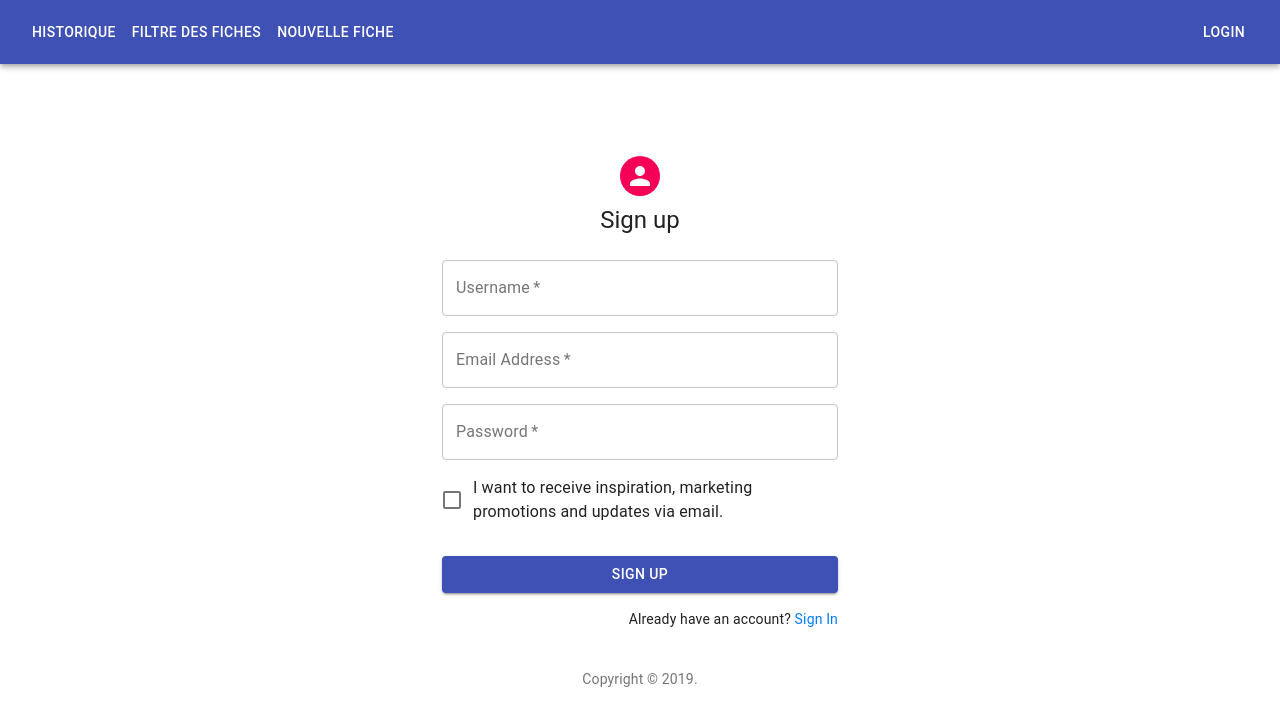
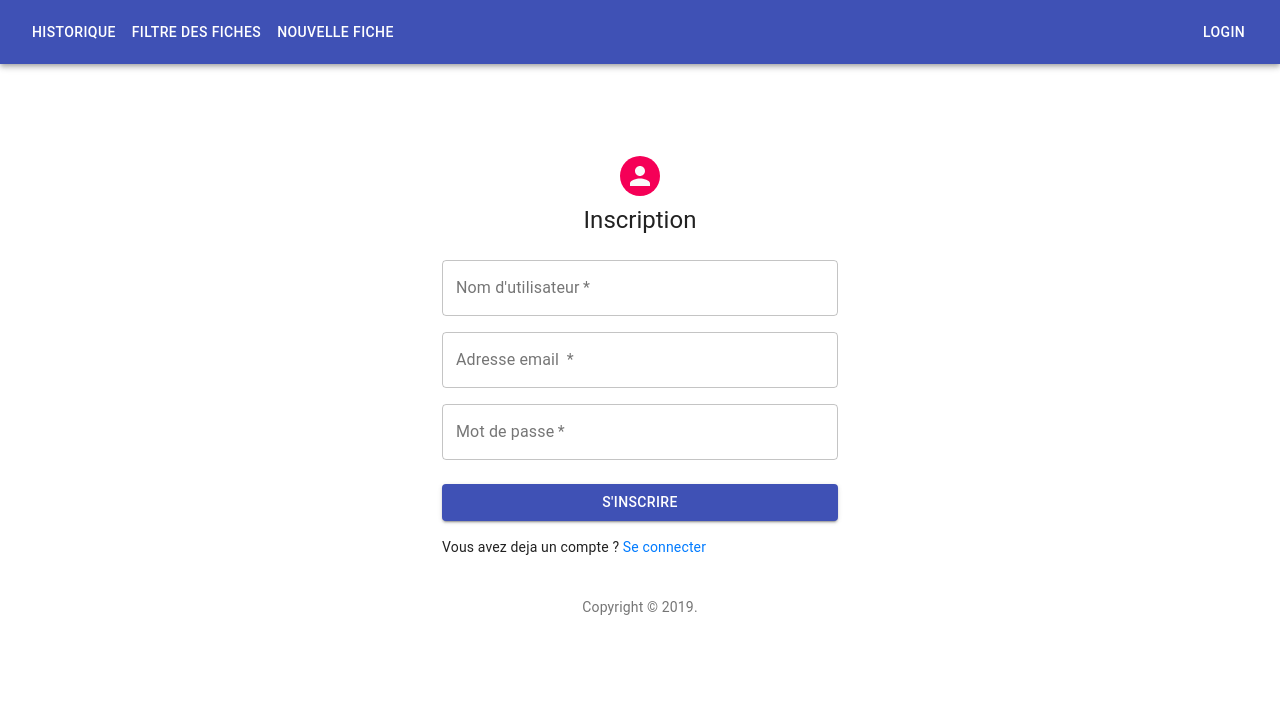
Before and after one commit to Eduser-vivo/fiche-app-reactjs, a React (Create React App) app: page /signup in a window 1280 px wide. Shown: the top 726 px of the page. Built offline with nearby package versions, Linux system fonts and the light colour scheme.

Commit message:
avant l'authentification complete

```diff
--- a/src/App.js
+++ b/src/App.js
@@ -31,7 +31,7 @@ class App extends React.Component {
       <AuthContext.Provider value={{authTokens:this.state.authTokens, setAuthTokens: setTokens}} >
         <BrowserRouter>
           <div>
-            <TopBar/>
+            <TopBar />
             <Switch>
               <Route path="/login" component={Login} />
               <Route path="/signup" component={Signup} />
--- a/src/components/PrivateRoute.js
+++ b/src/components/PrivateRoute.js
@@ -4,15 +4,15 @@ import { useAuth } from './../auth/auth';
 
 
 function PrivateRoute ({ component: Component, ...rest }){
-    const isAuthenticated = useAuth();
+    const { authTokens } = useAuth();
     return(
         <Route
              {...rest}
              render={props =>
-                isAuthenticated ? (
+                authTokens ? (
             <Component {...props} />
             ):(
-            <Redirect to="/login" />
+            <Redirect to={{ pathname:"/login", state: {referer: props.location} }} />
             )
         }
      />
--- a/src/components/login.js
+++ b/src/components/login.js
@@ -51,6 +51,7 @@ export default function Login(props) {
     const [userName, setUserName] = useState("");
     const [password, setPassword] = useState("");
     const { setAuthTokens } = useAuth();
+    const referer = props.location.state.referer || '/';
 
 
     function postLogin() {
@@ -58,9 +59,10 @@ export default function Login(props) {
         axios.post(url, { username:userName, password:password })
             .then(response =>{
                 if(response.status === 200){
-                    setAuthTokens(response.data);
+                    const token = response["data"];
+                    setAuthTokens(token);
                     setLoggedIn(true);
-                    console.log(response["data"]);
+                    console.log(token);
 
                 }else{
                     setIsError(true);
@@ -70,7 +72,7 @@ export default function Login(props) {
     }
 
     if(isLoggedIn){
-        return <Redirect to="/" />;
+        return <Redirect to={referer} />;
     }
 
     function handleSubmit(e) {
@@ -85,7 +87,7 @@ export default function Login(props) {
                 <Avatar className={classes.avatar}>
                 </Avatar>
                 <Typography component="h1" variant="h5">
-                    Sign in
+                    Connexion
         </Typography>
 
                 {isError ?
@@ -121,7 +123,7 @@ export default function Login(props) {
                     />
                     <FormControlLabel
                         control={<Checkbox value="remember" color="primary" />}
-                        label="Remember me"
+                        label="Se souvenir"
                     />
                     <Button
                         type="submit"
@@ -131,17 +133,17 @@ export default function Login(props) {
                         className={classes.submit}
                         onClick= {postLogin}
                     >
-                        Sign In
+                        Se connecter
           </Button>
                     <Grid container>
                         <Grid item xs>
                             <Link to="">
-                                Forgot password?
+                                Mot de passe oublier?
                              </Link>
                         </Grid>
                         <Grid item>
-                            Don't have an account?
-                            <Link to="/signup"> Sign UP</Link>
+                           Vous n'avez pas de compte ?
+                            <Link to="/signup"> S'inscrire</Link>
                         </Grid>
                     </Grid>
                 </form>
--- a/src/components/signup.js
+++ b/src/components/signup.js
@@ -3,8 +3,6 @@ import Avatar from '@material-ui/core/Avatar';
 import Button from '@material-ui/core/Button';
 import CssBaseline from '@material-ui/core/CssBaseline';
 import TextField from '@material-ui/core/TextField';
-import FormControlLabel from '@material-ui/core/FormControlLabel';
-import Checkbox from '@material-ui/core/Checkbox';
 import {Link} from 'react-router-dom';
 import Grid from '@material-ui/core/Grid';
 import Box from '@material-ui/core/Box';
@@ -58,7 +56,7 @@ export default function SignUp(props) {
                 <Avatar className={classes.avatar}>
                 </Avatar>
                 <Typography component="h1" variant="h5">
-                    Sign up
+                    Inscription
         </Typography>
                 <form className={classes.form} >
                     <Grid container spacing={2}>
@@ -69,7 +67,7 @@ export default function SignUp(props) {
                                 required
                                 fullWidth
                                 id="lastName"
-                                label="Username"
+                                label="Nom d'utilisateur"
                                 name="lastName"
                                 autoComplete="lname"
                             />
@@ -80,7 +78,7 @@ export default function SignUp(props) {
                                 required
                                 fullWidth
                                 id="email"
-                                label="Email Address"
+                                label="Adresse email "
                                 name="email"
                                 autoComplete="email"
                             />
@@ -91,16 +89,10 @@ export default function SignUp(props) {
                                 required
                                 fullWidth
                                 name="password"
-                                label="Password"
+                                label="Mot de passe"
                                 type="password"
                                 id="password"
                                 autoComplete="current-password"
-                            />
-                        </Grid>
-                        <Grid item xs={12}>
-                            <FormControlLabel
-                                control={<Checkbox value="allowExtraEmails" color="primary" />}
-                                label="I want to receive inspiration, marketing promotions and updates via email."
                             />
                         </Grid>
                     </Grid>
@@ -111,12 +103,12 @@ export default function SignUp(props) {
                         color="primary"
                         className={classes.submit}
                     >
-                        Sign Up
+                       S'inscrire
           </Button>
-                    <Grid container justify="flex-end">
+                    <Grid container>
                         <Grid item>
-                            Already have an account?
-                            <Link to="/login"> Sign In</Link>
+                            Vous avez deja un compte ?
+                            <Link to={{pathname: "/login", state: {referer: ''}}} > Se connecter </Link>
                         </Grid>
                     </Grid>
                 </form>
```
